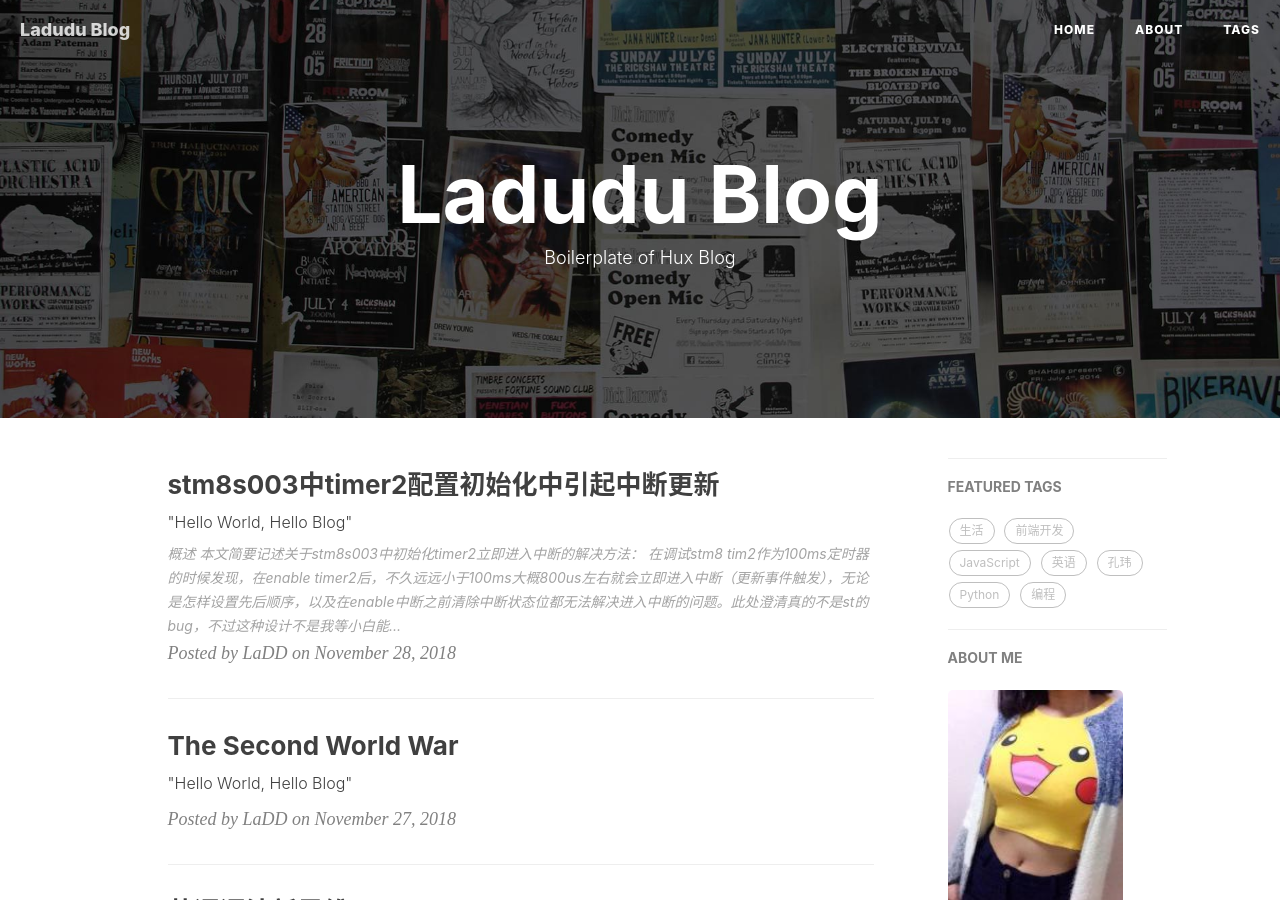
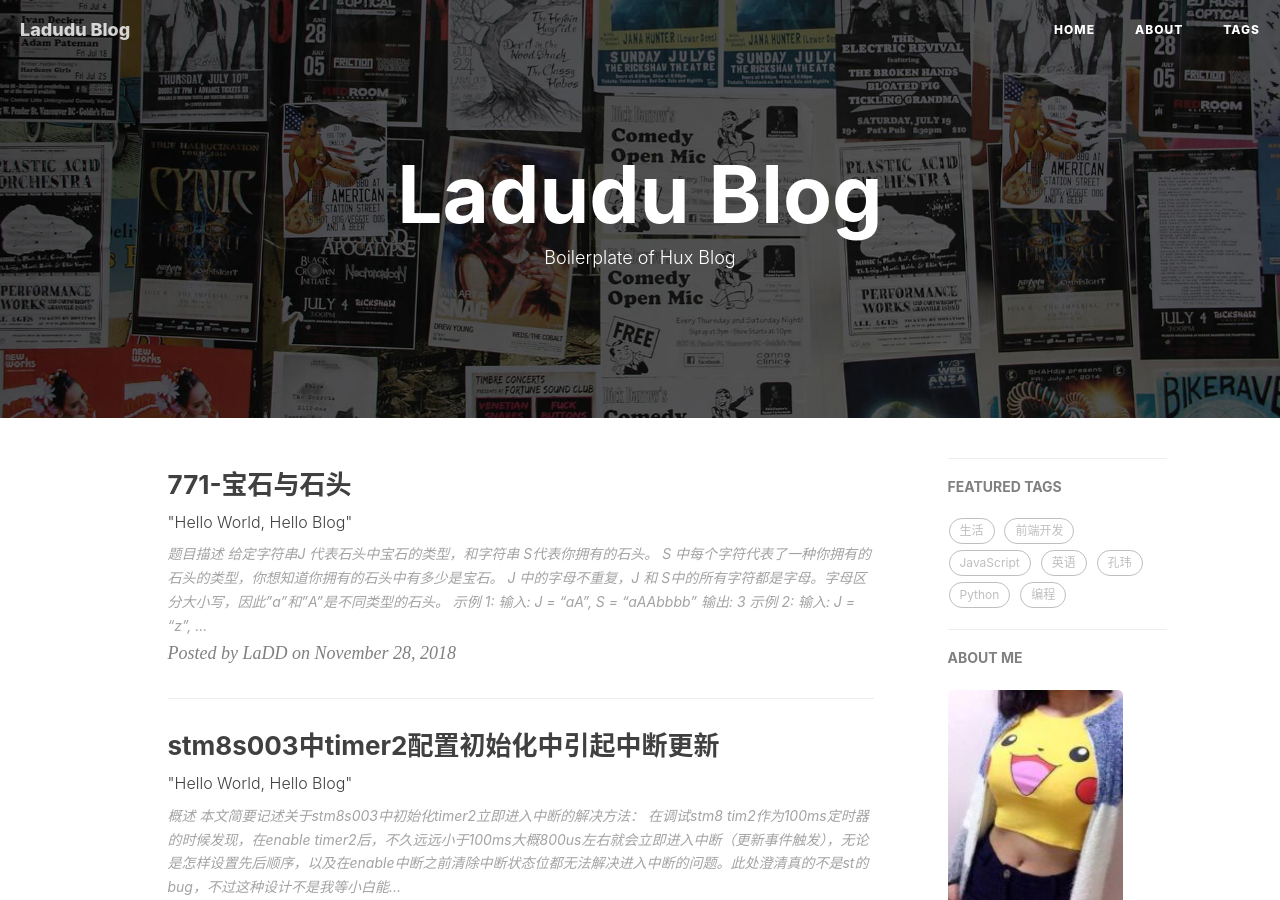
Before and after one commit to ladudu/ladudu.github.io, a Jekyll site: the page built from index.html, in a window 1280 px wide and 900 px high. Built offline with Jekyll 4.4.1, drawn with Linux system fonts in a browser that asks for light colours; nearby versions of some CDN libraries; the list of posts is cut into pages by our own code; comment, search, counter and statistics services are not loaded; some of the changed text lies outside the part shown.

Commit message:
Baidu Analytics id modified

```diff
--- a/_config.yml
+++ b/_config.yml
@@ -59,7 +59,10 @@
 
 # Analytics settings
 # Baidu Analytics
-ba_track_id : 06af878a8caff78a20b4cad83be3d4ab
+# ba_track_id : 06af878a8caff78a20b4cad83be3d4ab
+ba_track_id : 21e84a76204588157beb1972a049a63b
+
+
 # Google Analytics
 ga_track_id: 'UA-49627206-1'            # Format: UA-xxxxxx-xx
 ga_domain: huangxuan.me
--- /dev/null
+++ b/_posts/2019-7-23-LeetCode-771_Jewels_and_Stones.markdown
@@ -0,0 +1,38 @@
+---
+layout:     post
+title:      "771-宝石与石头"
+subtitle:   " \"Hello World, Hello Blog\""
+date:       2018-11-28 22:00:00
+author:     "LaDD"
+header-img: "img/winston_churchill.jpg"
+tags:
+    - LeetCode
+    - JavaScript
+    - 字符串处理
+---
+
+## 题目描述
+
+给定字符串J 代表石头中宝石的类型，和字符串 S代表你拥有的石头。 S 中每个字符代表了一种你拥有的石头的类型，你想知道你拥有的石头中有多少是宝石。
+
+J 中的字母不重复，J 和 S中的所有字符都是字母。字母区分大小写，因此"a"和"A"是不同类型的石头。
+
+示例 1:
+
+输入: J = "aA", S = "aAAbbbb"
+输出: 3
+示例 2:
+
+输入: J = "z", S = "ZZ"
+输出: 0
+注意:
+
+S 和 J 最多含有50个字母。
+ J 中的字符不重复。
+
+来源：力扣（LeetCode）
+链接：https://leetcode-cn.com/problems/jewels-and-stones
+著作权归领扣网络所有。商业转载请联系官方授权，非商业转载请注明出处。
+
+思路：
+初看题目最直接的方法是在S中搜索J的内容
--- a/index.html
+++ b/index.html
@@ -2,7 +2,8 @@
 layout: page
 description: "Boilerplate of Hux Blog"
 ---
-
+<meta name="google-site-verification" content="8Xsr3a8p5JfR9CcyMPK_ilIvTEiKpFsgjvx3HmdJY2k" />
+<!-- google-site-verification=8Xsr3a8p5JfR9CcyMPK_ilIvTEiKpFsgjvx3HmdJY2k -->
 {% for post in paginator.posts %}
 <div class="post-preview">
     <a href="{{ post.url | prepend: site.baseurl }}">
```
